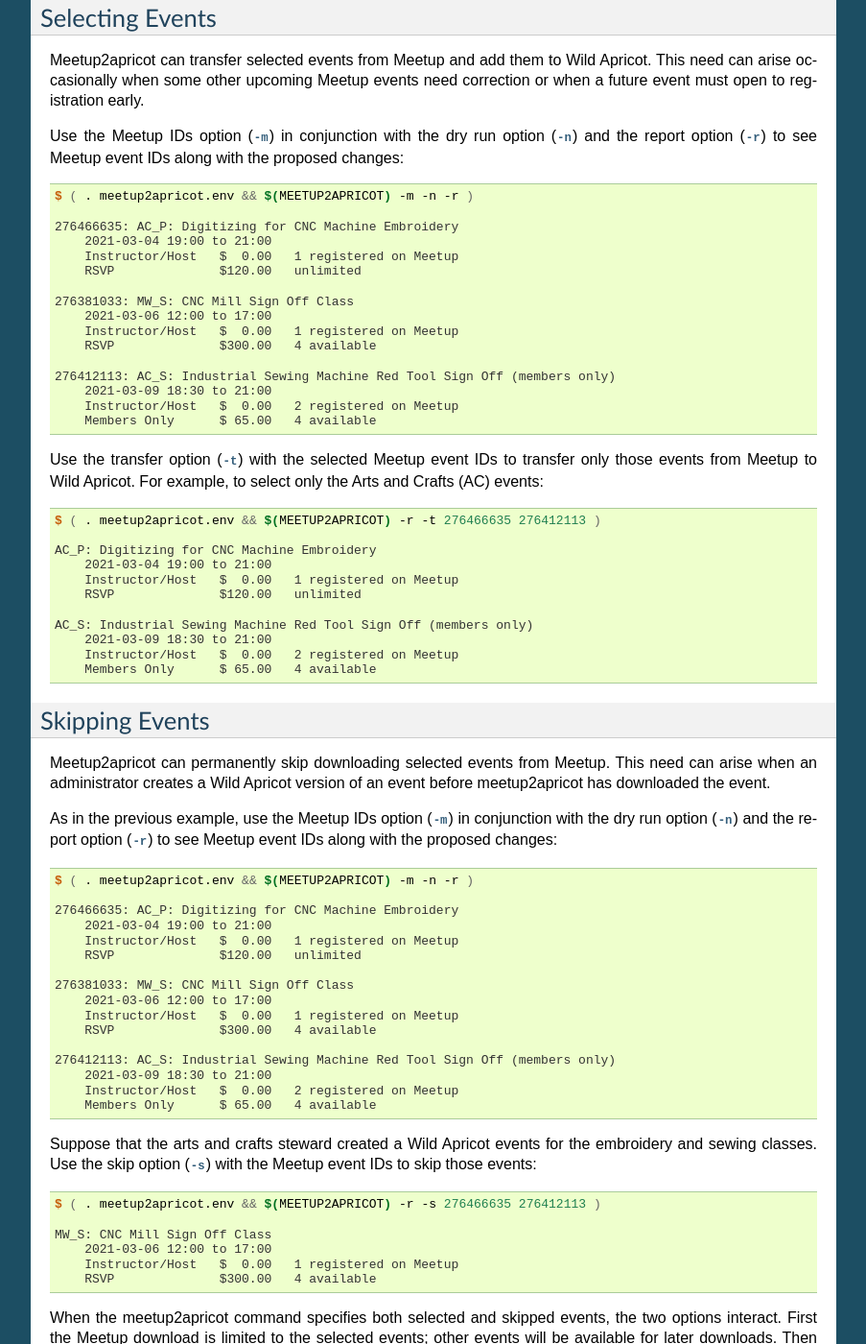
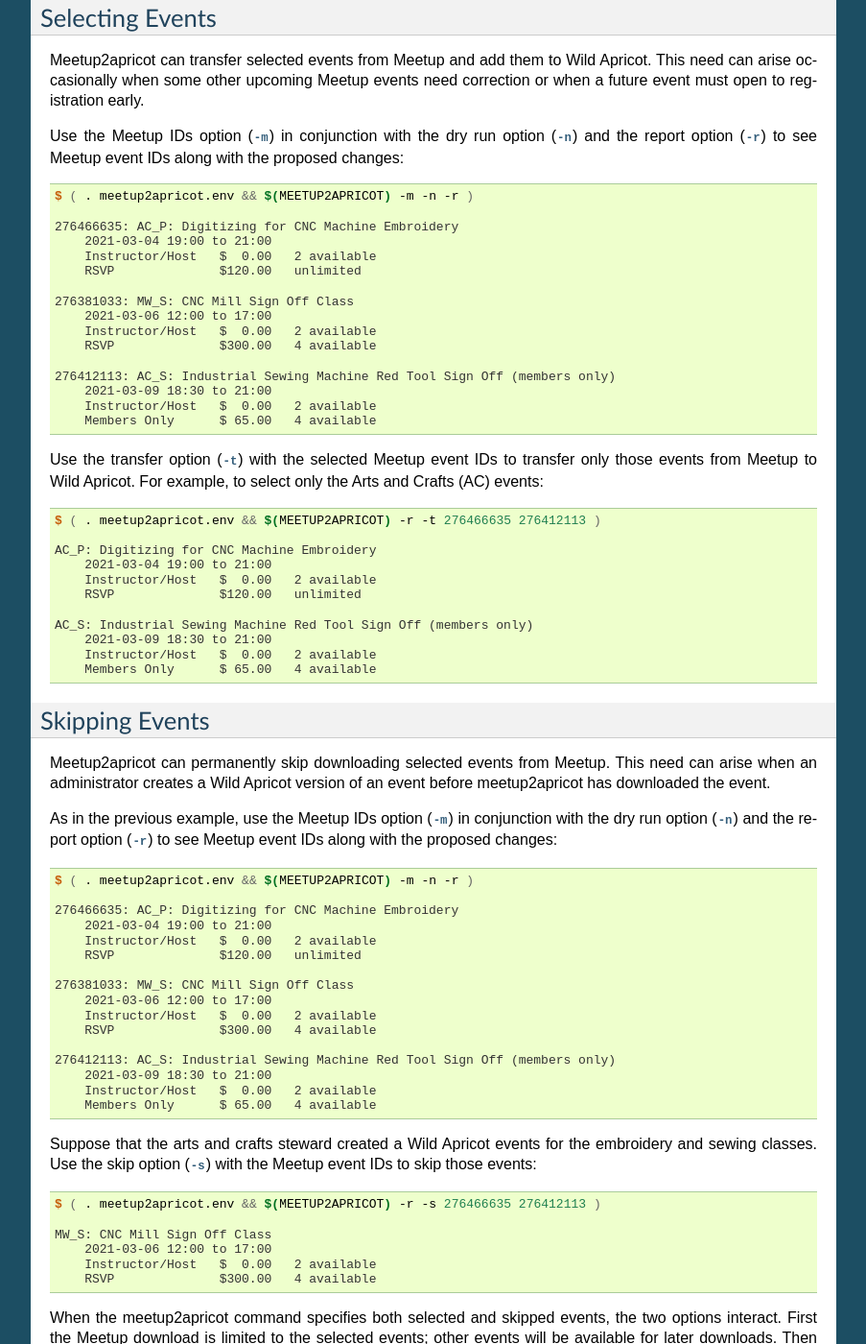
Before and after one commit to nova-labs/meetup2apricot, a Sphinx documentation site: the page built from docs/user-manual/operation.rst, in a window 1280 px wide and 1400 px high, scrolled down 1292 px. Shown: the whole window at 96% size, without its empty margins (198-1101 px from the left). Built offline with Sphinx 7.4.7, drawn with Linux system fonts in a browser that asks for light colours; some of the changed text lies outside the part shown.

Commit message:
Update report examples for instructor/host availability counts.

```diff
--- a/docs/user-manual/operation.rst
+++ b/docs/user-manual/operation.rst
@@ -58,13 +58,13 @@
     GO: New Member Orientation/Onboarding
         2020-11-29 16:00 to 2020-11-29 18:00
         Downloaded GO_New_Member_Orientation_2020-11-10.jpeg
-        Meetup RSVP    $  0.00   2 registered on Meetup
-        RSVP           $  0.00   unlimited
+        Instructor/Host   $  0.00   2 available
+        RSVP              $  0.00   unlimited
 
     BL_G: Blacksmithing Open Office Hours and Practice Session (Members ONLY)
         2020-12-02 18:30 to 2020-12-02 20:30
-        Meetup RSVP    $  0.00   1 registered on Meetup
-        Members Only   $ 15.00   7 available
+        Instructor/Host   $  0.00   2 available
+        Members Only      $ 15.00   7 available
 
 
 Dry Runs
@@ -96,17 +96,17 @@
 
     276466635: AC_P: Digitizing for CNC Machine Embroidery
         2021-03-04 19:00 to 21:00
-        Instructor/Host   $  0.00   1 registered on Meetup
+        Instructor/Host   $  0.00   2 available
         RSVP              $120.00   unlimited
 
     276381033: MW_S: CNC Mill Sign Off Class
         2021-03-06 12:00 to 17:00
-        Instructor/Host   $  0.00   1 registered on Meetup
+        Instructor/Host   $  0.00   2 available
         RSVP              $300.00   4 available
 
     276412113: AC_S: Industrial Sewing Machine Red Tool Sign Off (members only)
         2021-03-09 18:30 to 21:00
-        Instructor/Host   $  0.00   2 registered on Meetup
+        Instructor/Host   $  0.00   2 available
         Members Only      $ 65.00   4 available
 
 Use the transfer option (:option:`-t <meetup2apricot -t>`) with the selected
@@ -117,12 +117,12 @@
 
     AC_P: Digitizing for CNC Machine Embroidery
         2021-03-04 19:00 to 21:00
-        Instructor/Host   $  0.00   1 registered on Meetup
+        Instructor/Host   $  0.00   2 available
         RSVP              $120.00   unlimited
 
     AC_S: Industrial Sewing Machine Red Tool Sign Off (members only)
         2021-03-09 18:30 to 21:00
-        Instructor/Host   $  0.00   2 registered on Meetup
+        Instructor/Host   $  0.00   2 available
         Members Only      $ 65.00   4 available
 
 Skipping Events
@@ -142,17 +142,17 @@
 
     276466635: AC_P: Digitizing for CNC Machine Embroidery
         2021-03-04 19:00 to 21:00
-        Instructor/Host   $  0.00   1 registered on Meetup
+        Instructor/Host   $  0.00   2 available
         RSVP              $120.00   unlimited
 
     276381033: MW_S: CNC Mill Sign Off Class
         2021-03-06 12:00 to 17:00
-        Instructor/Host   $  0.00   1 registered on Meetup
+        Instructor/Host   $  0.00   2 available
         RSVP              $300.00   4 available
 
     276412113: AC_S: Industrial Sewing Machine Red Tool Sign Off (members only)
         2021-03-09 18:30 to 21:00
-        Instructor/Host   $  0.00   2 registered on Meetup
+        Instructor/Host   $  0.00   2 available
         Members Only      $ 65.00   4 available
 
 Suppose that the arts and crafts steward created a Wild Apricot events for the
@@ -164,7 +164,7 @@
 
     MW_S: CNC Mill Sign Off Class
         2021-03-06 12:00 to 17:00
-        Instructor/Host   $  0.00   1 registered on Meetup
+        Instructor/Host   $  0.00   2 available
         RSVP              $300.00   4 available
 
 When the meetup2apricot command specifies both selected and skipped events, the
```
